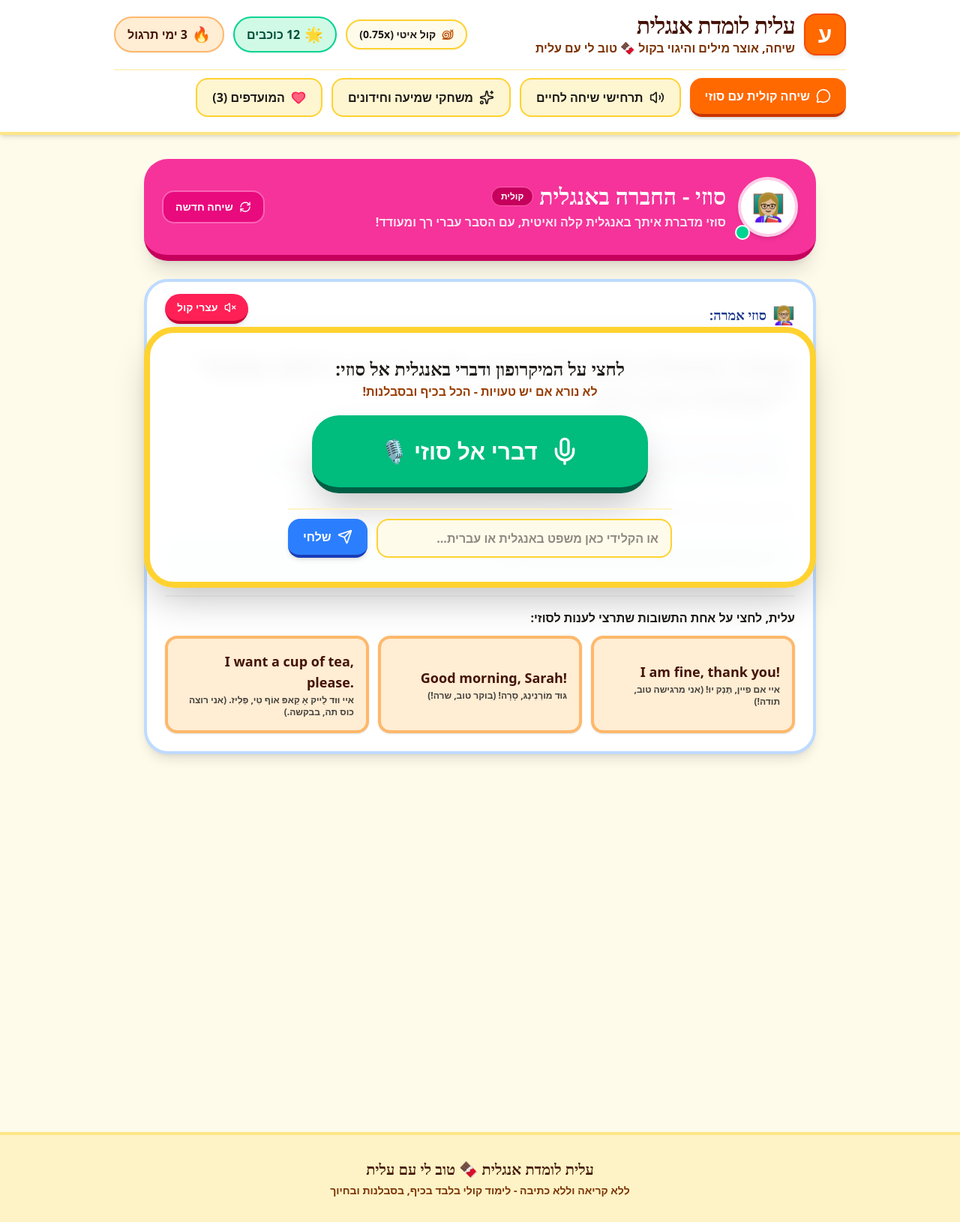
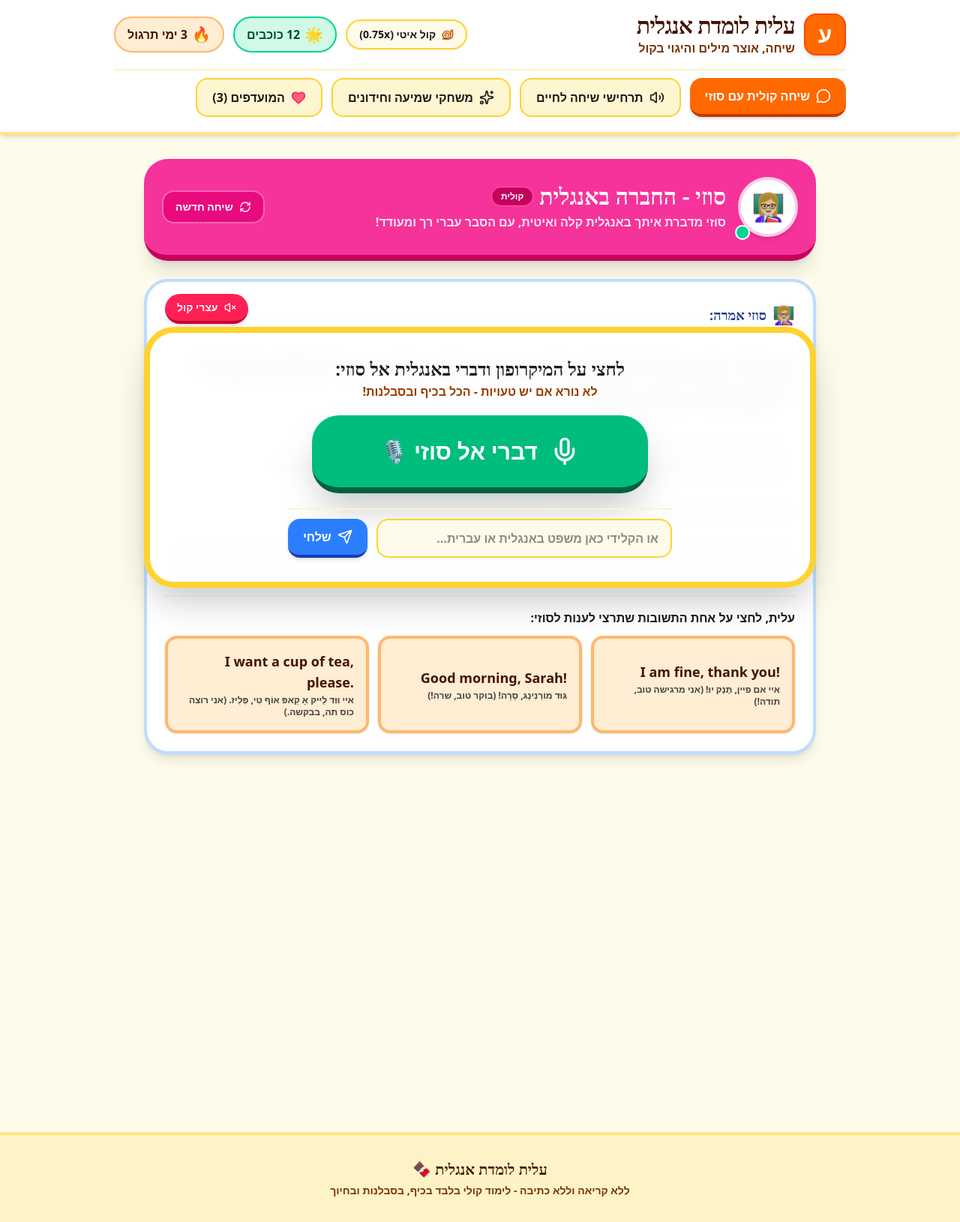
Before and after one commit to ruth257/EliteAnglit, a React (Vite) app: page / in a window 1280 px wide. Shown: the whole page at 75% size. Built offline with nearby package versions, Linux system fonts and the light colour scheme.

Commit message:
refactor: update branding and deployment config
- Simplify brand messaging by removing slogan
- Update Vite base path to root
- Fix GitHub Actions node setup configuration

```diff
--- a/src/App.tsx
+++ b/src/App.tsx
@@ -111,7 +111,7 @@ export default function App() {
       {/* Senior-Friendly Footer */}
       <footer className="border-t-4 border-amber-200 bg-amber-100 py-8 text-center text-stone-800 text-base mt-12">
         <p className="font-serif font-black text-amber-950 text-xl mb-1">
-          עלית לומדת אנגלית 🍫 טוב לי עם עלית
+          עלית לומדת אנגלית 🍫
         </p>
         <p className="text-sm font-bold text-amber-900">
           ללא קריאה וללא כתיבה - לימוד קולי בלבד בכיף, בסבלנות ובחיוך
--- a/src/components/Header.tsx
+++ b/src/components/Header.tsx
@@ -30,7 +30,7 @@ export const Header: React.FC<HeaderProps> = ({
                   עלית לומדת אנגלית
                 </h1>
                 <p className="text-xs sm:text-base text-amber-900 font-bold">
-                  שיחה, אוצר מילים והיגוי בקול 🍫 טוב לי עם עלית
+                  שיחה, אוצר מילים והיגוי בקול
                 </p>
               </div>
             </div>
--- a/vite.config.ts
+++ b/vite.config.ts
@@ -5,7 +5,7 @@ import {defineConfig} from 'vite';
 
 export default defineConfig(() => {
   return {
-    base: './',
+    base: '/',
     plugins: [react(), tailwindcss()],
     resolve: {
       alias: {
```
